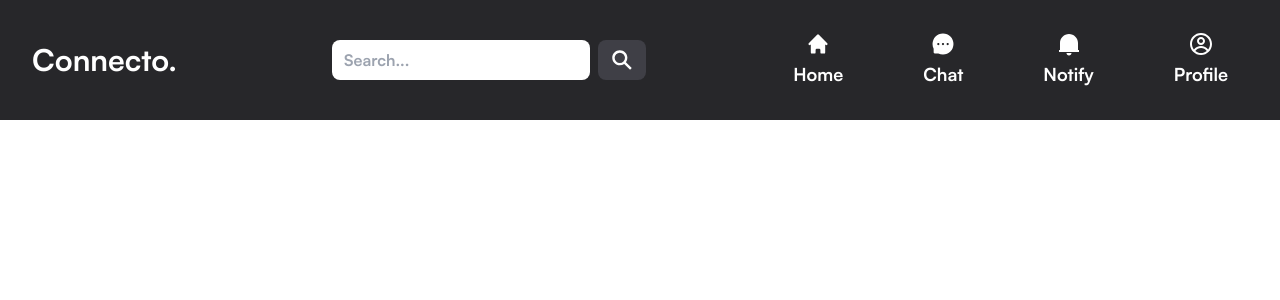
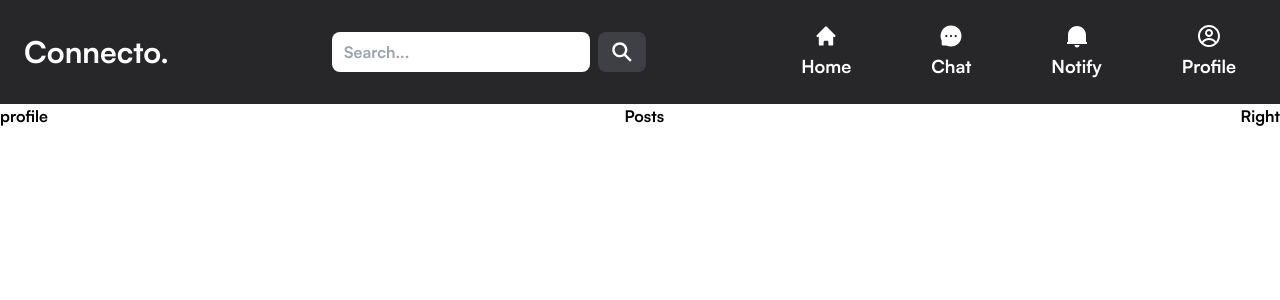
Before and after one commit to aswathcm29/connecto, a React (Create React App) app in the folder connecto/: page / in a window 1280 px wide. Shown: the top 300 px of the page. Built offline with nearby package versions, Linux system fonts and the light colour scheme.

Commit message:
added components

```diff
--- a/connecto/src/App.js
+++ b/connecto/src/App.js
@@ -1,10 +1,13 @@
 import './App.css';
+import Profile from './components/HomePage/Profile';
 import Navbar from './components/Navbar';
+import Main from './components/HomePage/Main';
 
 function App() {
   return (
     <>
         <Navbar/>
+        <Main/>
     </>
   );
 }
--- /dev/null
+++ b/connecto/src/components/HomePage/Main.jsx
@@ -0,0 +1,17 @@
+import React from 'react'
+import Right from './Message'
+import Posts from './Posts'
+import Profile from './Profile'
+const Main = () => {
+  return (
+    <>
+        <div className="flex w-full items-center justify-between">
+            <Profile/>
+            <Posts/>
+            <Right/>
+        </div>
+    </>
+  )
+}
+
+export default Main
--- a/connecto/src/components/HomePage/Message.jsx
+++ b/connecto/src/components/HomePage/Message.jsx
@@ -1,9 +1,9 @@
 import React from 'react'
 
-const Message = () => {
+const Right = () => {
   return (
-    <div>Message</div>
+  <div>Right</div>
   )
 }
 
-export default Message
+export default Right
--- /dev/null
+++ b/connecto/src/components/HomePage/Posts.jsx
@@ -0,0 +1,11 @@
+import React from 'react'
+
+const Posts = () => {
+  return (
+    <>
+        <div>Posts</div>
+    </>
+  )
+}
+
+export default Posts
--- a/connecto/src/components/HomePage/Profile.jsx
+++ b/connecto/src/components/HomePage/Profile.jsx
@@ -1,8 +1,11 @@
 import React from 'react'
+
 
 const Profile = () => {
   return (
-    <div>Profile</div>
+    <>
+      profile
+    </>
   )
 }
 
--- a/connecto/src/components/Navbar.jsx
+++ b/connecto/src/components/Navbar.jsx
@@ -3,13 +3,12 @@ import { AiFillMessage } from "react-icons/ai";
 import { HiHome } from "react-icons/hi";
 import { RiNotification2Fill } from "react-icons/ri";
 import { CgProfile } from "react-icons/cg";
-
 import { IoSearchSharp } from "react-icons/io5";
 
 const Navbar = () => {
   return (
     <>
-      <nav className='flex justify-between items-center p-8 bg-zinc-800 text-white'>
+      <nav className='flex justify-between items-center p-6 bg-zinc-800 text-white'>
          <h1 className='text-3xl text-white font-semibold'>Connecto.</h1>
     <div className="flex items-center">
        <input className="ml-2 border-black border-2 rounded-lg pl-3 px-10 py-2" type="text" name="search" id="search" placeholder="Search..." />
```
